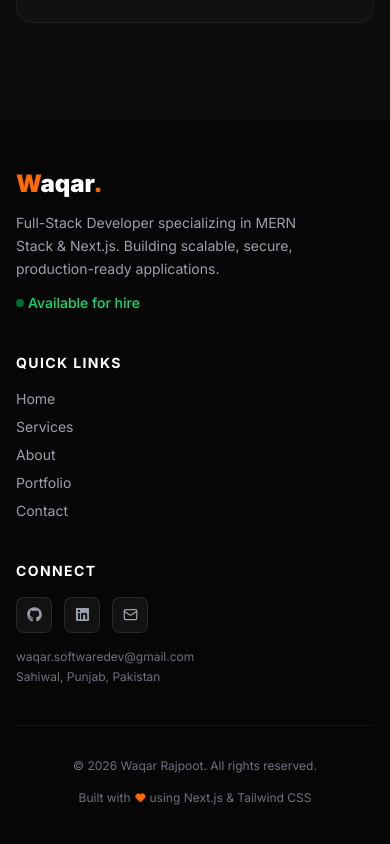
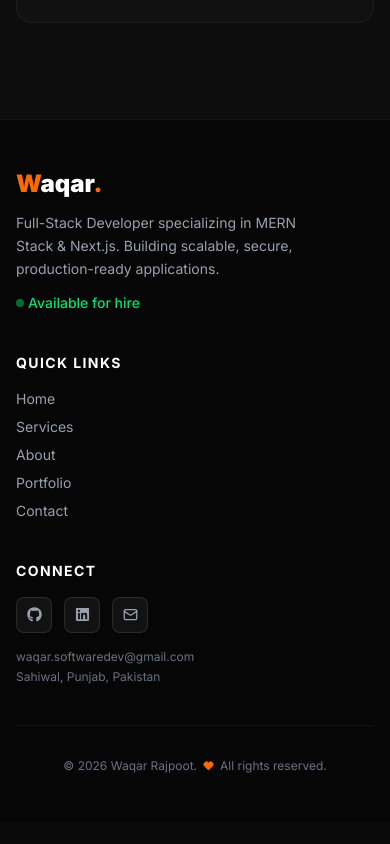
Before and after one commit to Waqar-Rajpoot/portfolio, a Next.js app: page / in a window 390 px wide. Shown: the part 10012-10856 px from the top of the page. After the commit the page ends 10834 px from the top, so only its background shows below. Built offline with nearby package versions, Linux system fonts and the light colour scheme.

Commit message:
Refactor Footer component layout for improved responsiveness and clarity

```diff
--- a/components/Footer.tsx
+++ b/components/Footer.tsx
@@ -86,12 +86,11 @@ export default function Footer() {
         </div>
 
         {/* Bottom */}
-        <div className="border-t border-white/5 pt-8 flex flex-col sm:flex-row items-center justify-between gap-4">
-          <p className="text-xs text-gray-500">
-            © {new Date().getFullYear()} Waqar Rajpoot. All rights reserved.
-          </p>
-          <p className="text-xs text-gray-500 flex items-center gap-1">
-            Built with <Heart size={11} className="text-orange-500 fill-orange-500" /> using Next.js & Tailwind CSS
+        <div className="border-t border-white/5 pt-8 flex items-center justify-center">
+          <p className="text-xs text-gray-500 flex items-center gap-1.5">
+            © {new Date().getFullYear()} Waqar Rajpoot.
+            <Heart size={11} className="text-orange-500 fill-orange-500" />
+            All rights reserved.
           </p>
         </div>
       </div>
```
